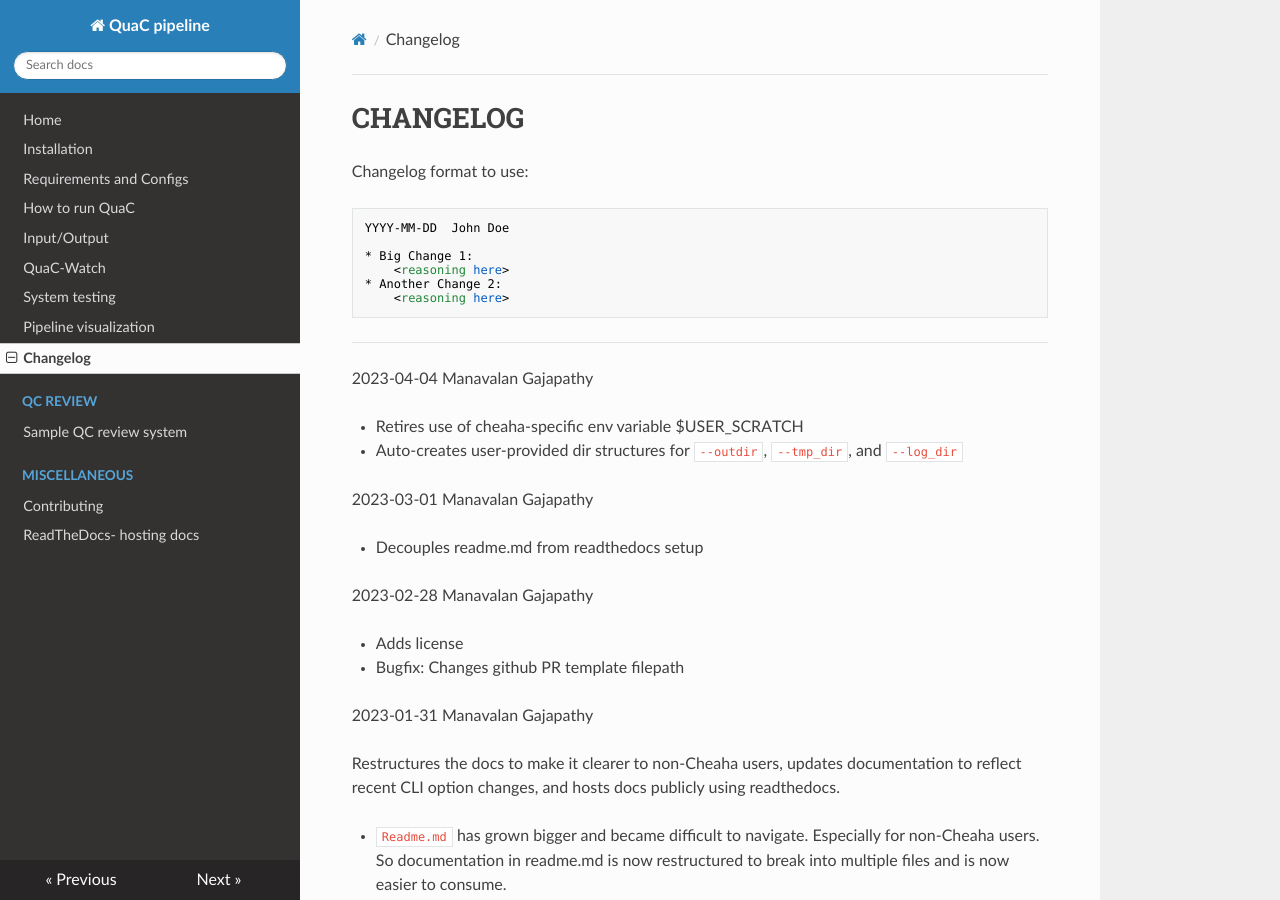
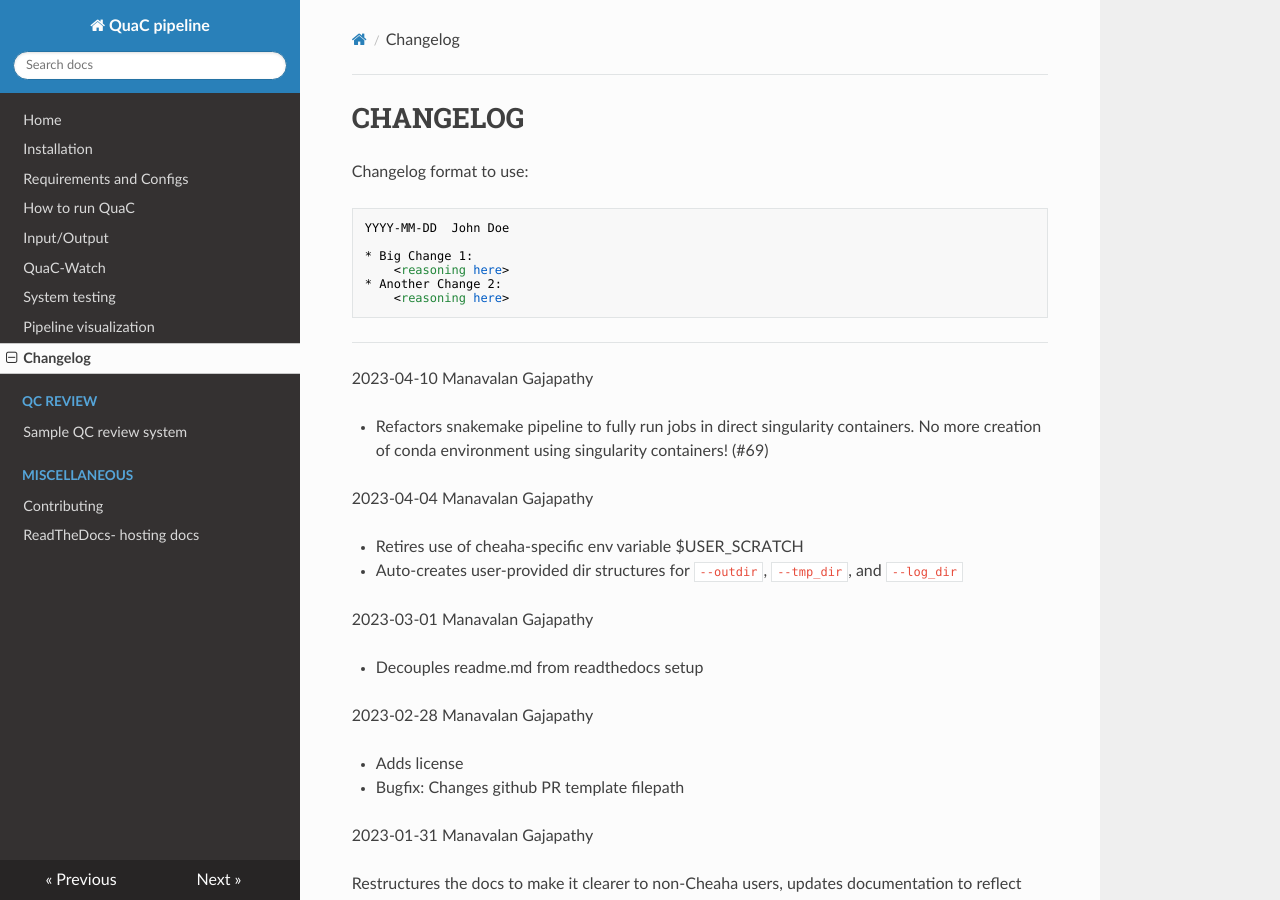
Before and after one commit to uab-cgds-worthey/quac, an MkDocs documentation site: the page built from docs/Changelog.md, in a window 1280 px wide and 900 px high. Built offline with MkDocs 1.6.1, drawn with Linux system fonts in a browser that asks for light colours; nearby versions of some CDN libraries.

Commit message:
updates changelog

````diff
--- a/docs/Changelog.md
+++ b/docs/Changelog.md
@@ -11,6 +11,11 @@ YYYY-MM-DD  John Doe
     <reasoning here>
 ```
 ---
+
+2023-04-10  Manavalan Gajapathy
+
+* Refactors snakemake pipeline to fully run jobs in direct singularity containers. No more creation of conda environment using singularity containers! (#69)
+
 
 2023-04-04  Manavalan Gajapathy
 
````
